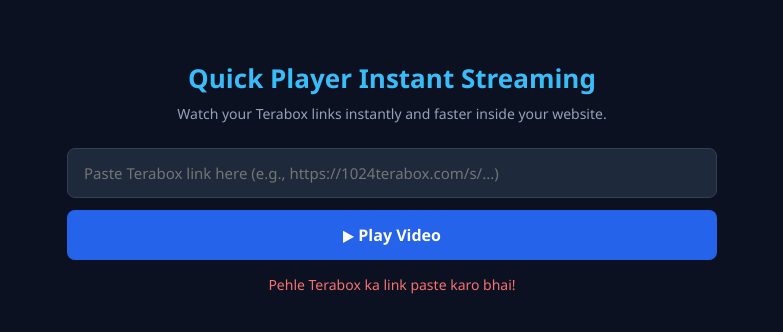
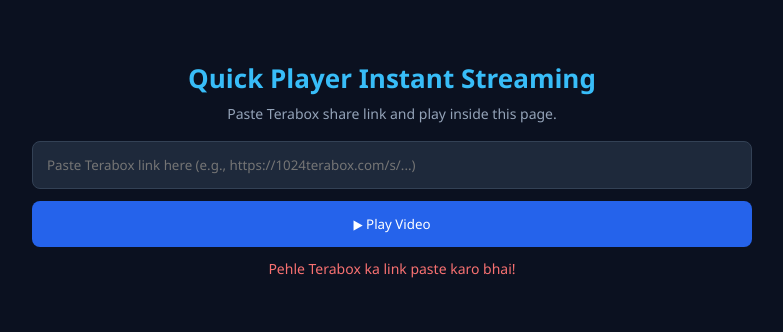
Before and after one commit to Priyansh01012001/terabox-downloader, a website: page index.html in a window 1280 px wide. Both pictures are taken after a click on the button "▶ Play Video". Shown: the whole page, without its empty margins (248-1031 px from the left). Drawn offline with Linux system fonts and the light colour scheme.

Commit message:
Refactor HTML structure and styles for clarity

```diff
--- a/index.html
+++ b/index.html
@@ -1,111 +1,29 @@
 <!DOCTYPE html>
 <html lang="en">
 <head>
-    <meta charset="UTF-8">
-    <meta name="viewport" content="width=device-width, initial-scale=1.0">
+  <meta charset="utf-8" />
+  <meta name="viewport" content="width=device-width,initial-scale=1" />
   <title>Quick Player Instant Streaming</title>
   <style>
-        * {
-            box-sizing: border-box;
-            margin: 0;
-            padding: 0;
-            font-family: 'Segoe UI', Tahoma, Geneva, Verdana, sans-serif;
-        }
-        body {
-            background-color: #0b1120;
-            color: #ffffff;
-            display: flex;
-            flex-direction: column;
-            align-items: center;
-            justify-content: flex-start;
-            min-height: 100vh;
-            padding: 20px;
-        }
-        .container {
-            width: 100%;
-            max-width: 650px;
-            text-align: center;
-            margin-top: 40px;
-        }
-        h1 {
-            color: #38bdf8;
-            font-size: 26px;
-            margin-bottom: 8px;
-        }
-        p {
-            color: #94a3b8;
-            font-size: 14px;
-            margin-bottom: 25px;
-        }
-        .input-group {
-            display: flex;
-            flex-direction: column;
-            gap: 12px;
-            width: 100%;
-        }
-        input[type="text"] {
-            width: 100%;
-            padding: 14px 16px;
-            background-color: #1e293b;
-            border: 1px solid #334155;
-            border-radius: 8px;
-            color: #fff;
-            font-size: 15px;
-            outline: none;
-            transition: border-color 0.2s;
-        }
-        input[type="text"]:focus {
-            border-color: #38bdf8;
-        }
-        button {
-            width: 100%;
-            padding: 14px;
-            background-color: #2563eb;
-            color: white;
-            border: none;
-            border-radius: 8px;
-            font-size: 16px;
-            font-weight: 600;
-            cursor: pointer;
-            transition: background-color 0.2s;
-        }
-        button:hover {
-            background-color: #1d4ed8;
-        }
-        #fileName {
-            color: #38bdf8;
-            font-size: 15px;
-            margin: 15px 0 10px 0;
-            font-weight: 500;
-            word-break: break-all;
-        }
-        .player-box {
-            width: 100%;
-            margin-top: 15px;
-            background: #1e293b;
-            border-radius: 10px;
-            overflow: hidden;
-            border: 1px solid #334155;
-            display: none;
-        }
-        iframe {
-            width: 100%;
-            height: 380px;
-            border: none;
-            background: #000;
-        }
-        .error-msg {
-            color: #f87171;
-            margin-top: 15px;
-            font-size: 14px;
-        }
+    *{box-sizing:border-box;margin:0;padding:0;font-family:Segoe UI, Tahoma, Geneva, Verdana, sans-serif}
+    body{background:#0b1120;color:#fff;display:flex;flex-direction:column;align-items:center;min-height:100vh;padding:20px}
+    .container{width:100%;max-width:720px;margin-top:40px;text-align:center}
+    h1{color:#38bdf8;font-size:26px;margin-bottom:8px}
+    p{color:#94a3b8;font-size:14px;margin-bottom:18px}
+    .input-group{display:flex;flex-direction:column;gap:12px}
+    input[type="text"]{padding:14px;background:#1e293b;border:1px solid #334155;border-radius:8px;color:#fff;width:100%}
+    button{padding:14px;background:#2563eb;color:#fff;border-radius:8px;border:none;cursor:pointer}
+    #fileName{color:#38bdf8;margin:12px 0;word-break:break-all}
+    .player-box{background:#000;border-radius:10px;overflow:hidden;border:1px solid #334155;margin-top:12px;display:none;padding:12px}
+    video{width:100%;height:420px;background:#000}
+    iframe{width:100%;height:420px;border:none;background:#000}
+    .error-msg{color:#f87171;margin-top:12px;font-size:14px}
   </style>
 </head>
 <body>
-
   <div class="container">
     <h1>Quick Player Instant Streaming</h1>
-        <p>Watch your Terabox links instantly and faster inside your website.</p>
+    <p>Paste Terabox share link and play inside this page.</p>
 
     <div class="input-group">
       <input type="text" id="urlInput" placeholder="Paste Terabox link here (e.g., https://1024terabox.com/s/...)">
@@ -116,7 +34,9 @@
     <div id="fileName"></div>
 
     <div class="player-box" id="playerBox">
-            <iframe id="videoIframe" src="" allowfullscreen></iframe>
+      <!-- Use video for direct media. Use iframe for embed fallback. -->
+      <video id="player" controls crossorigin="anonymous" style="display:none"></video>
+      <iframe id="playerIframe" style="display:none" allowfullscreen></iframe>
     </div>
   </div>
 
@@ -126,13 +46,17 @@
       const errorBox = document.getElementById('errorBox');
       const fileNameDiv = document.getElementById('fileName');
       const playerBox = document.getElementById('playerBox');
-            const videoIframe = document.getElementById('videoIframe');
+      const player = document.getElementById('player');
+      const playerIframe = document.getElementById('playerIframe');
       const btn = document.getElementById('extractBtn');
 
       errorBox.innerText = '';
       fileNameDiv.innerText = '';
-            videoIframe.src = '';
       playerBox.style.display = 'none';
+      player.style.display = 'none';
+      playerIframe.style.display = 'none';
+      player.removeAttribute('src');
+      playerIframe.removeAttribute('src');
 
       if (!url) {
         errorBox.innerText = 'Pehle Terabox ka link paste karo bhai!';
@@ -143,22 +67,38 @@
       btn.disabled = true;
 
       try {
-                const response = await fetch('/api/extract', {
+        const resp = await fetch('/api/extract', {
           method: 'POST',
           headers: { 'Content-Type': 'application/json' },
-                    body: JSON.stringify({ url: url })
+          body: JSON.stringify({ url })
         });
 
-                const data = await response.json();
+        const data = await resp.json();
 
-                if (data.success) {
-                    fileNameDiv.innerText = data.fileName;
-                    videoIframe.src = data.downloadUrl;
+        if (!resp.ok) {
+          errorBox.innerText = data.error || 'Kuch gadbad ho gayi!';
+        } else if (data.success) {
+          fileNameDiv.innerText = data.fileName || 'Video';
           playerBox.style.display = 'block';
+
+          if (data.isEmbed) {
+            // embed fallback: show iframe
+            playerIframe.src = data.downloadUrl;
+            playerIframe.style.display = 'block';
+            player.style.display = 'none';
+          } else {
+            // direct media: use proxied stream (this supports Range/CORS)
+            player.src = data.downloadUrl;
+            player.style.display = 'block';
+            playerIframe.style.display = 'none';
+            // try autoplay (may be blocked by browser), user can press play
+            player.play().catch(()=>{});
+          }
         } else {
           errorBox.innerText = data.error || 'Kuch gadbad ho gayi!';
         }
       } catch (err) {
+        console.error(err);
         errorBox.innerText = 'Server error! Dobara try karo.';
       } finally {
         btn.innerText = '▶ Play Video';
@@ -166,6 +106,5 @@
       }
     }
   </script>
-
 </body>
 </html>
```
Lines whose indentation alone changed are shown as unchanged.
